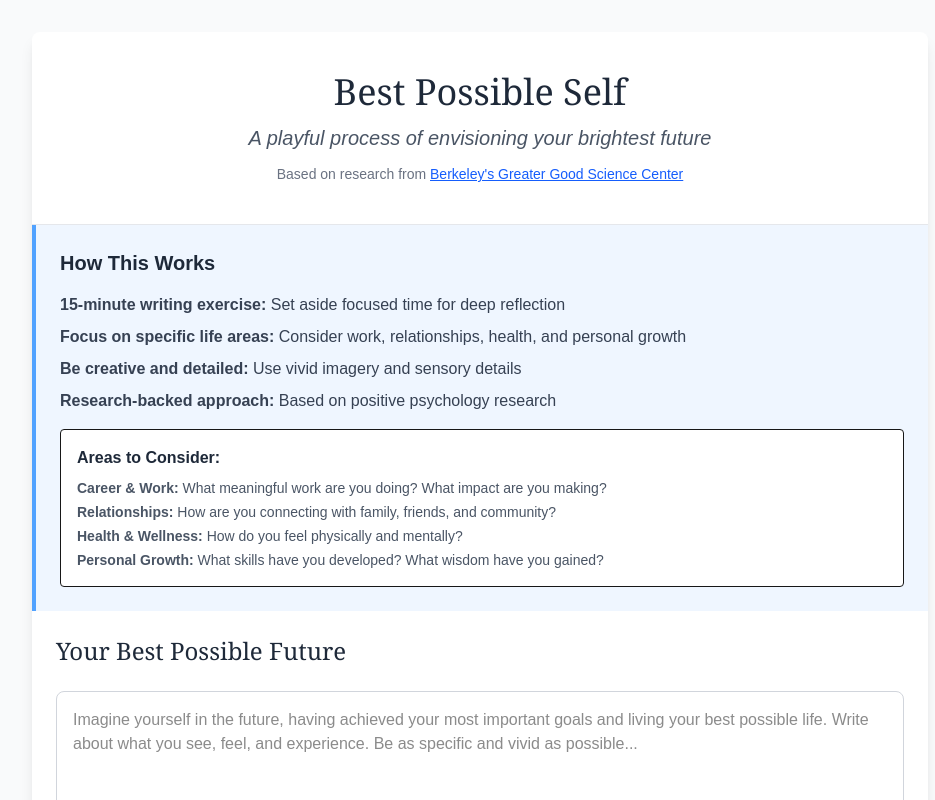
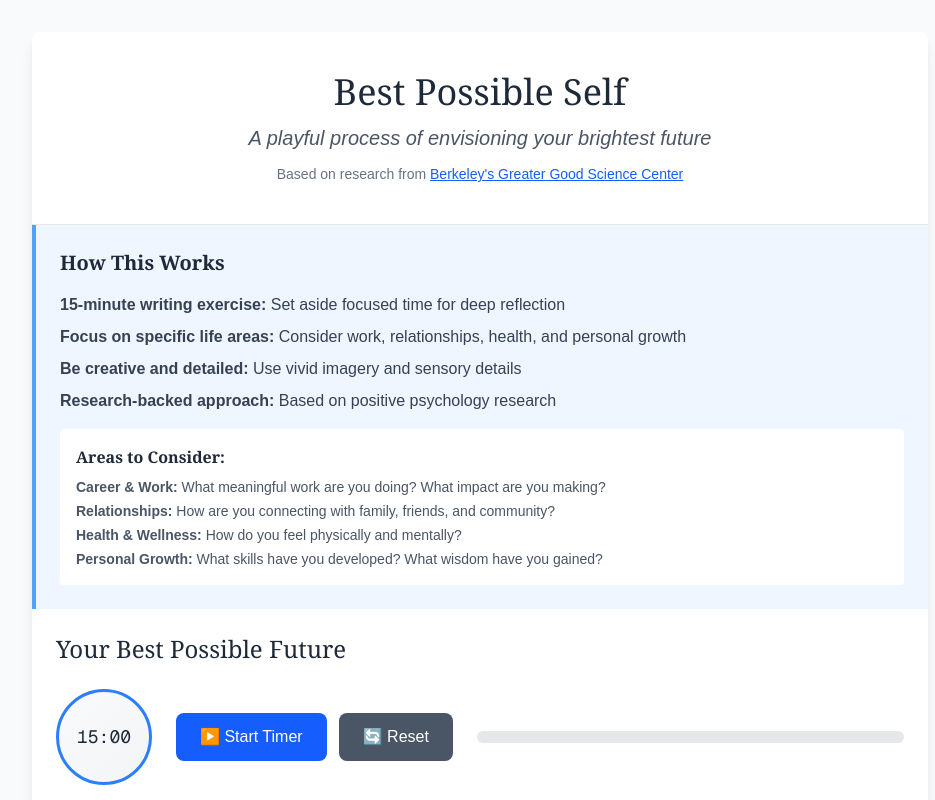
Before and after one commit to PlayfulProcess/jongu-tool-best-possible-self, a Next.js app: page / in a window 1280 px wide. Shown: the top 800 px of the page, without its empty margins (160-1095 px from the left). Built offline with nearby package versions, Linux system fonts and the light colour scheme.

Commit message:
Add 15-minute timer with progress bar and controls

```diff
--- a/src/components/BestPossibleSelfForm.tsx
+++ b/src/components/BestPossibleSelfForm.tsx
@@ -1,9 +1,11 @@
 'use client';
 
 import { useState } from 'react';
+import { Timer } from './Timer';
 
 export function BestPossibleSelfForm() {
   const [content, setContent] = useState('');
+  const [timeSpent, setTimeSpent] = useState(0);
 
   const handleContentChange = (newContent: string) => {
     setContent(newContent);
@@ -30,7 +32,7 @@ export function BestPossibleSelfForm() {
 
       {/* Instructions */}
       <div className="p-6 bg-blue-50 border-l-4 border-blue-400">
-        <h2 className="text-xl font-semibold text-gray-800 mb-4">How This Works</h2>
+        <h2 className="text-xl font-serif font-semibold text-gray-800 mb-4">How This Works</h2>
         <ul className="space-y-2 text-gray-700">
           <li><strong>15-minute writing exercise:</strong> Set aside focused time for deep reflection</li>
           <li><strong>Focus on specific life areas:</strong> Consider work, relationships, health, and personal growth</li>
@@ -38,8 +40,8 @@ export function BestPossibleSelfForm() {
           <li><strong>Research-backed approach:</strong> Based on positive psychology research</li>
         </ul>
 
-        <div className="mt-4 p-4 bg-white rounded border">
-          <h3 className="font-semibold text-gray-800 mb-2">Areas to Consider:</h3>
+        <div className="mt-4 p-4 bg-white rounded">
+          <h3 className="font-serif font-semibold text-gray-800 mb-2">Areas to Consider:</h3>
           <div className="space-y-1 text-sm text-gray-600">
             <p><strong>Career & Work:</strong> What meaningful work are you doing? What impact are you making?</p>
             <p><strong>Relationships:</strong> How are you connecting with family, friends, and community?</p>
@@ -53,12 +55,18 @@ export function BestPossibleSelfForm() {
       <div className="p-6">
         <h2 className="text-2xl font-serif text-gray-800 mb-6">Your Best Possible Future</h2>
 
+        <Timer onTimeUpdate={setTimeSpent} />
+
         <textarea
           value={content}
           onChange={(e) => handleContentChange(e.target.value)}
           placeholder="Imagine yourself in the future, having achieved your most important goals and living your best possible life. Write about what you see, feel, and experience. Be as specific and vivid as possible..."
           className="w-full h-64 p-4 border border-gray-300 rounded-lg resize-none focus:outline-none focus:ring-2 focus:ring-blue-500"
         />
+
+        <div className="mt-4 text-sm text-gray-600">
+          Time spent: {Math.floor(timeSpent / 60)}:{(timeSpent % 60).toString().padStart(2, '0')}
+        </div>
 
         <div className="bg-gray-50 rounded-lg p-6 text-center mt-6">
           <h3 className="text-lg font-semibold text-gray-800 mb-2">📝 Keep a Record</h3>
--- /dev/null
+++ b/src/components/Timer.tsx
@@ -0,0 +1,80 @@
+'use client';
+
+import { useState, useEffect, useRef } from 'react';
+
+interface TimerProps {
+  onTimeUpdate: (seconds: number) => void;
+}
+
+export function Timer({ onTimeUpdate }: TimerProps) {
+  const [timeLeft, setTimeLeft] = useState(15 * 60); // 15 minutes
+  const [isRunning, setIsRunning] = useState(false);
+  const [totalTime] = useState(15 * 60);
+  const intervalRef = useRef<NodeJS.Timeout>();
+
+  useEffect(() => {
+    if (isRunning && timeLeft > 0) {
+      intervalRef.current = setInterval(() => {
+        setTimeLeft(prev => {
+          const newTime = prev - 1;
+          return newTime;
+        });
+      }, 1000);
+    } else {
+      clearInterval(intervalRef.current);
+    }
+
+    return () => clearInterval(intervalRef.current);
+  }, [isRunning, timeLeft]);
+
+  // Update parent state when timeLeft changes
+  useEffect(() => {
+    onTimeUpdate(totalTime - timeLeft);
+  }, [timeLeft, totalTime, onTimeUpdate]);
+
+  const toggleTimer = () => setIsRunning(!isRunning);
+  const resetTimer = () => {
+    setIsRunning(false);
+    setTimeLeft(totalTime);
+  };
+
+  const minutes = Math.floor(timeLeft / 60);
+  const seconds = timeLeft % 60;
+  const progress = ((totalTime - timeLeft) / totalTime) * 100;
+
+  return (
+    <div className="flex items-center gap-6 mb-6 flex-wrap">
+      {/* Timer Display */}
+      <div className="w-24 h-24 border-3 border-blue-500 rounded-full flex items-center justify-center bg-gradient-to-br from-gray-50 to-gray-100">
+        <span className="font-mono text-lg text-gray-800">
+          {minutes}:{seconds.toString().padStart(2, '0')}
+        </span>
+      </div>
+
+      {/* Controls */}
+      <div className="flex gap-3">
+        <button
+          onClick={toggleTimer}
+          className="flex items-center gap-2 px-6 py-3 bg-blue-600 text-white rounded-lg hover:bg-blue-700 transition-colors"
+        >
+          {isRunning ? '⏸️ Pause' : timeLeft === totalTime ? '▶️ Start Timer' : '▶️ Resume'}
+        </button>
+
+        <button
+          onClick={resetTimer}
+          className="flex items-center gap-2 px-6 py-3 bg-gray-600 text-white rounded-lg hover:bg-gray-700 transition-colors"
+        >
+          🔄 Reset
+        </button>
+      </div>
+
+      {/* Progress Bar */}
+      <div className="flex-1 min-w-[200px] h-3 bg-gray-200 rounded-full overflow-hidden">
+        <div
+          className="h-full bg-blue-600 transition-all duration-300"
+          style={{ width: `${progress}%` }}
+        />
+      </div>
+    </div>
+  );
+}
```
